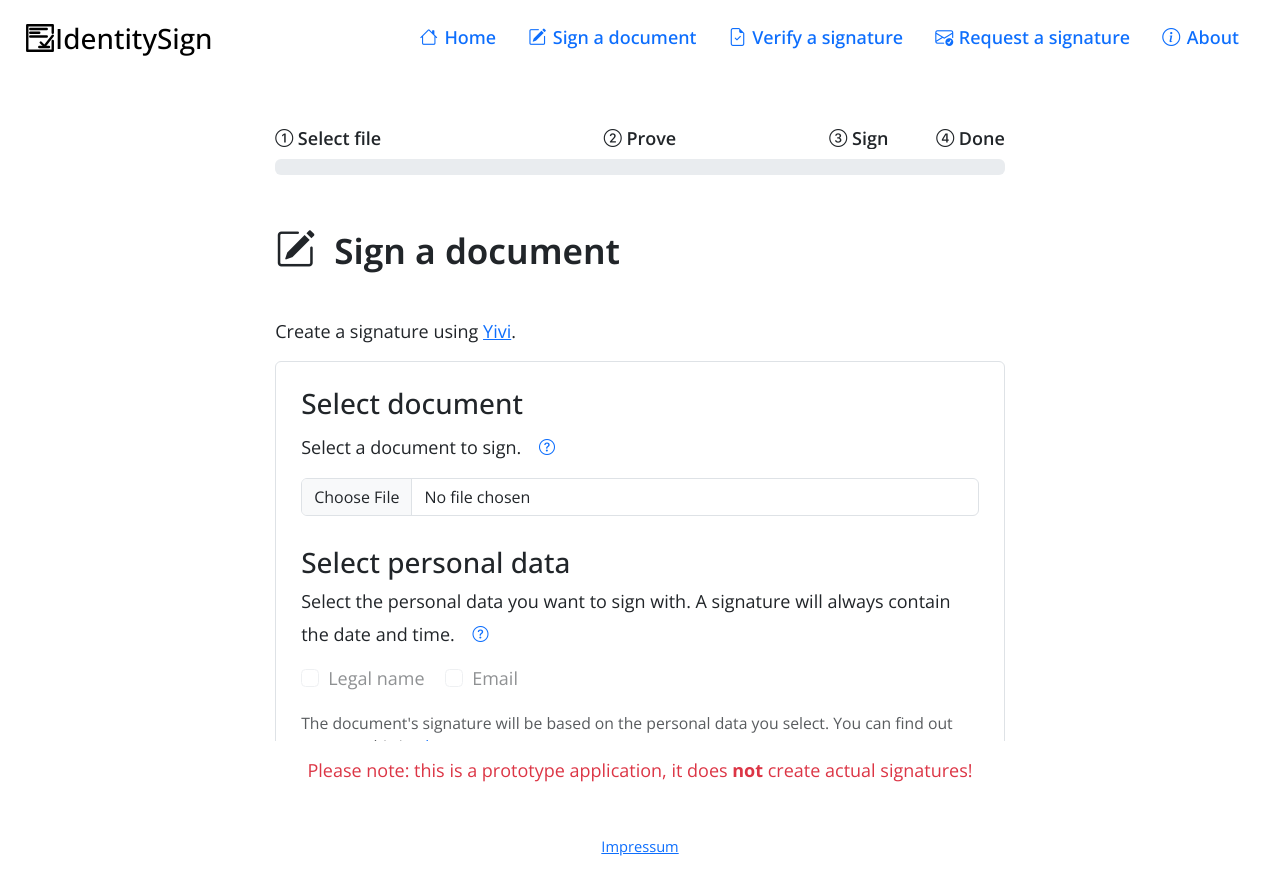
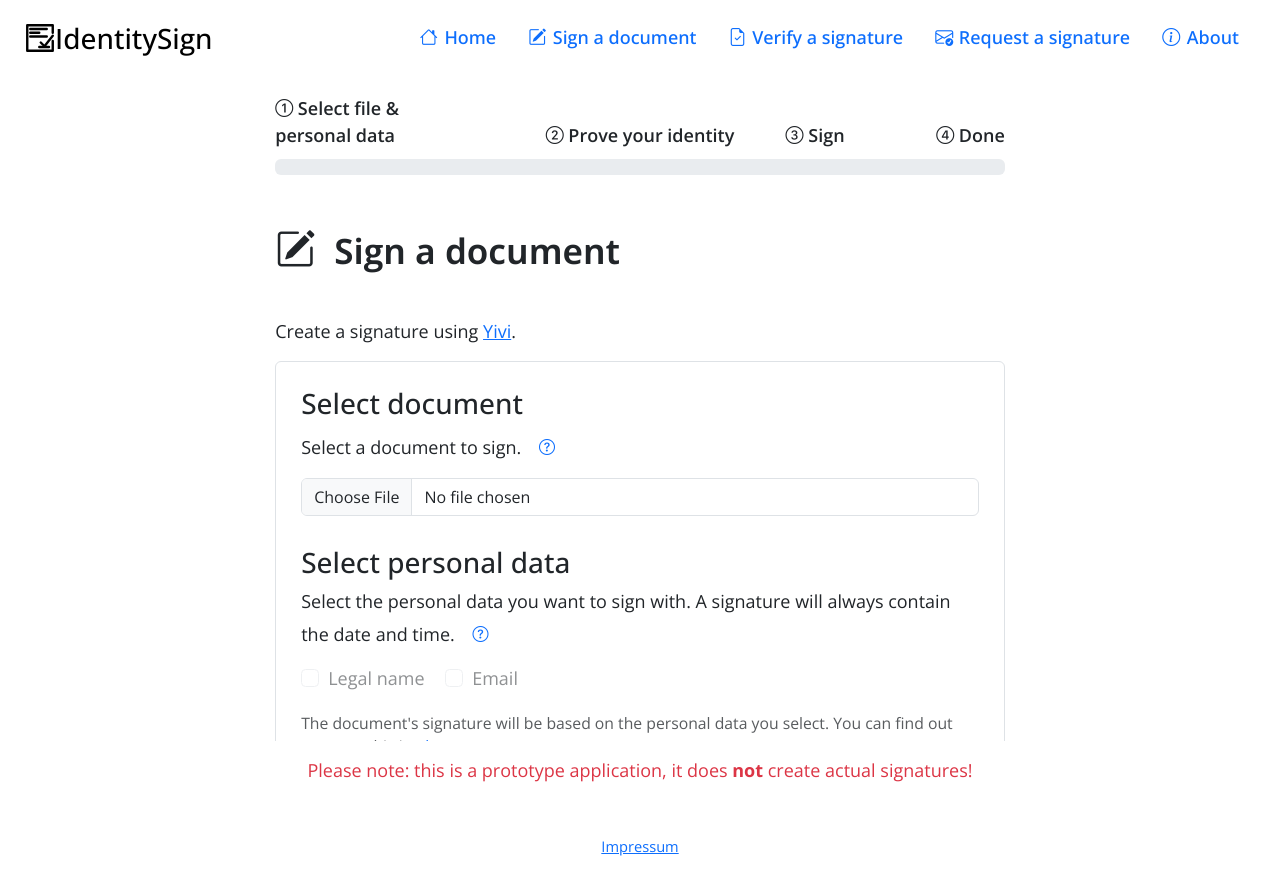
Before and after one commit to yoricklast/IdentitySign, a SvelteKit app: page /sign in a window 1280 px wide. Shown: the top 894 px of the page. Built offline with nearby package versions, Linux system fonts and the light colour scheme; what svelte-system-info would draw is missing.

Commit message:
Fix progress-labels

```diff
--- a/src/app.html
+++ b/src/app.html
@@ -249,7 +249,7 @@
 
   .progress-label {
     width: 18%;
-    max-height: 1.5rem;
+    min-width: 15vw;
     font-weight: 600;
   }
 
--- a/src/routes/sign/+page.svelte
+++ b/src/routes/sign/+page.svelte
@@ -436,25 +436,26 @@
       <div class="spacer"></div>
       <div class="progress-label-div row">
         <div
-          class="progress-label text-wrap col position-absolute start-0 text-start align-self-end ps-0 overflow-hidden"
+          class="progress-label text-wrap position-absolute start-0 text-start align-self-end px-0 overflow-x-visible"
         >
-          <i class="bi bi-1-circle"></i> Select file & personal data
+          <i class="bi bi-1-circle"></i> Select file &
+          <br class="d-sm-none d-block" /> personal data
         </div>
         <div
-          class="progress-label text-wrap col position-absolute start-50 text-center translate-middle-x align-self-end overflow-hidden"
+          class="progress-label text-wrap position-absolute start-50 text-center translate-middle-x align-self-end px-0"
         >
           <i class="bi bi-2-circle"></i> Prove your identity
         </div>
         <div
-          class="progress-label text-wrap col text-center position-absolute translate-middle-x align-self-end overflow-hidden"
-          style="left: 80%;"
+          class="progress-label text-wrap text-center position-absolute translate-middle-x align-self-end px-0"
+          style="left: 74%;"
         >
-          <i class="bi bi-3-circle"></i> Sign
+          <i class="bi bi-3-circle"></i> <br class="d-sm-none d-block" /> Sign
         </div>
         <div
-          class="progress-label text-wrap col position-absolute end-0 text-end align-self-end pe-0 overflow-hidden"
+          class="progress-label text-wrap position-absolute end-0 text-end align-self-end px-0"
         >
-          <i class="bi bi-4-circle"></i> Done
+          <i class="bi bi-4-circle"></i> <br class="d-sm-none d-block" /> Done
         </div>
       </div>
       <div class="progress" role="progressbar" aria-label="Progress">
```
Also changed, not shown: src/routes/verify/+page.svelte (+4 -4 lines).
